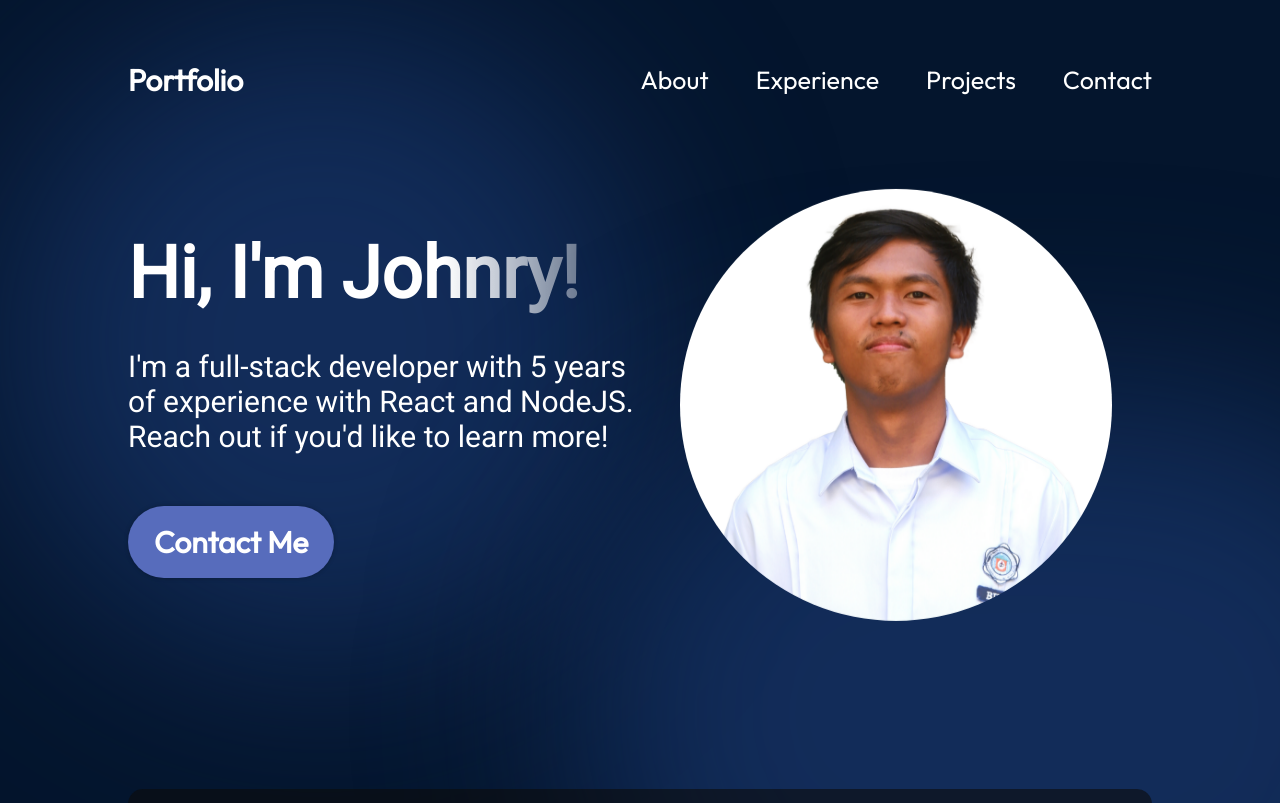
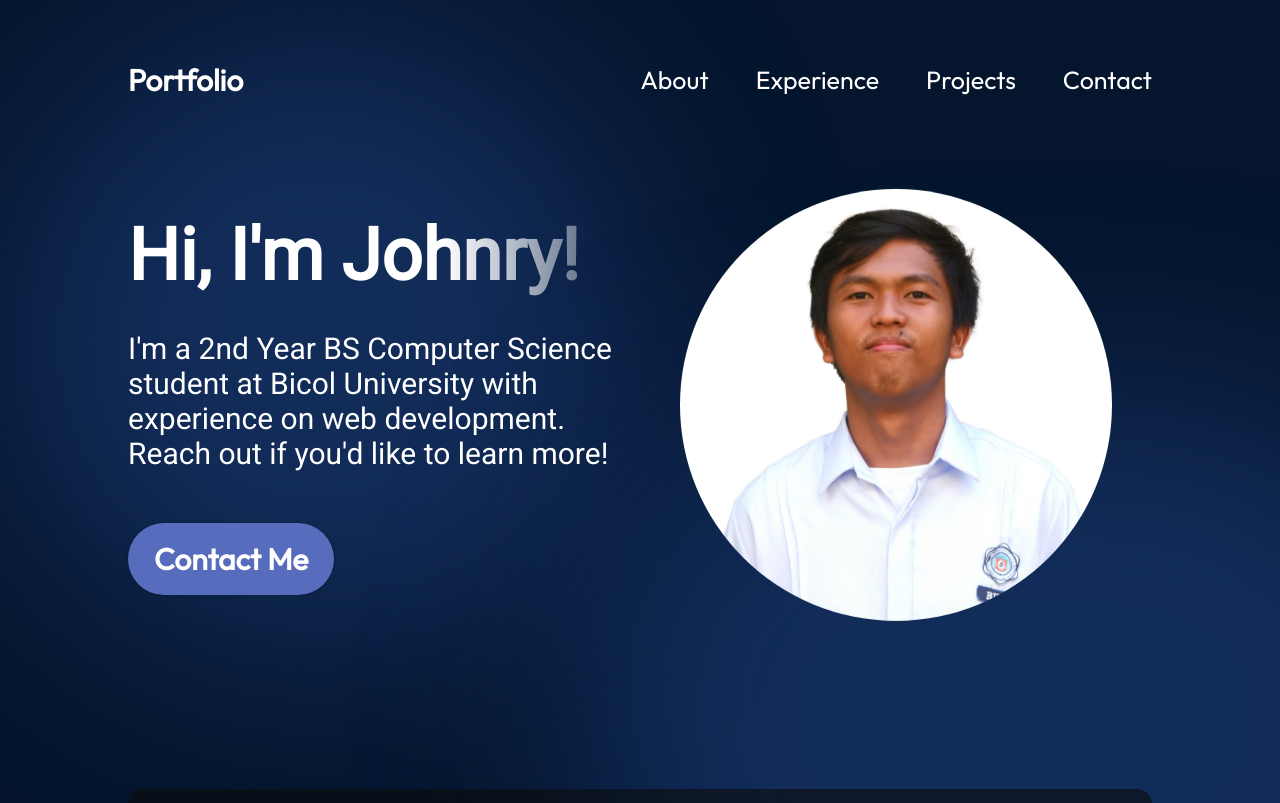
Before and after one commit to JohnryEspiritu03/Portfolio, a React (Vite) app: page / in a window 1280 px wide. Shown: the top 803 px of the page. Built offline with nearby package versions, Linux system fonts and the light colour scheme.

Commit message:
Updated Hero.jsx

```diff
--- a/src/components/Hero/Hero.jsx
+++ b/src/components/Hero/Hero.jsx
@@ -9,8 +9,7 @@ export const Hero = () => {
       <div className={styles.content}>
         <h1 className={styles.title}>Hi, I'm Johnry!</h1>
         <p className={styles.description}>
-          I'm a full-stack developer with 5 years of experience with React and
-          NodeJS. Reach out if you'd like to learn more!
+        I'm a 2nd Year BS Computer Science student at Bicol University with experience on web development. Reach out if you'd like to learn more!
         </p>
         <a className={styles.contactBtn} href="mailto:espiritu.johnry@gmail.com">Contact Me</a>
       </div>
```
